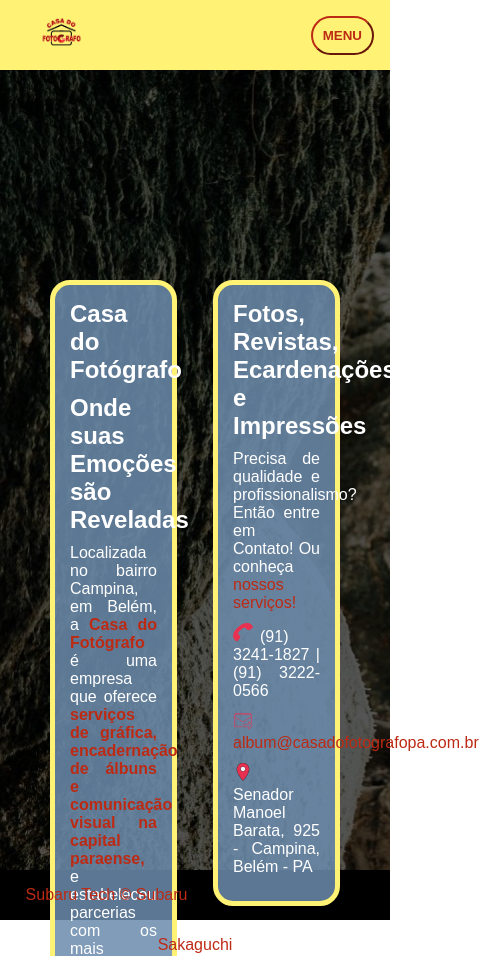
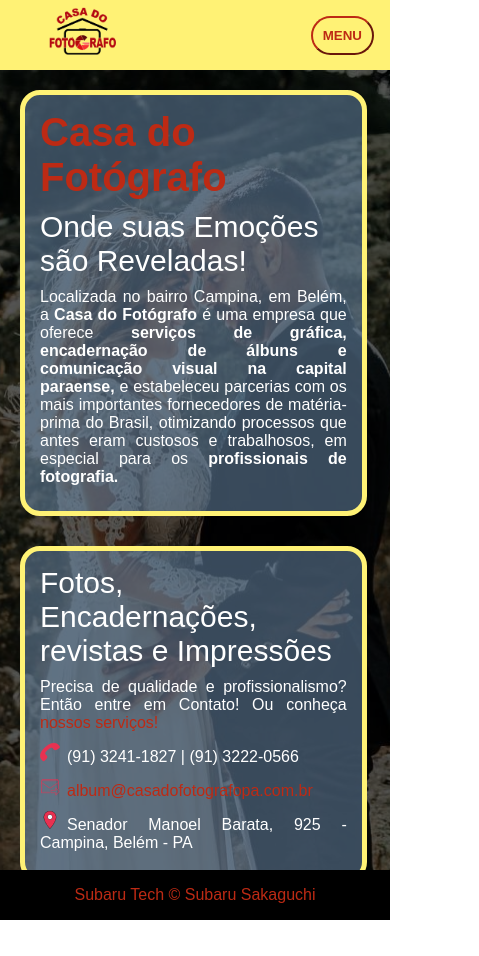
Before and after one commit to subarusakaguchi/projeto-casa-do-fotografo, a plain HTML site: page index.html in a window 390 px wide. Shown: the top 956 px of the page, 479 px wide, since content can reach past the window. After the commit the page ends 920 px from the top, so only its background shows below. Drawn offline with Linux system fonts and the light colour scheme.

Commit message:
Home pronta

```diff
--- a/css/styleMain.css
+++ b/css/styleMain.css
@@ -1,6 +1,17 @@
 * {
     padding: 0;
     margin: 0;
+}
+
+h1 {
+    font: bold 40px arial;
+    color: #BD2A14;
+    text-align: left;
+}
+
+h2 {
+    font: normal 30px arial;
+    text-align: left;
 }
 
 body {
@@ -94,14 +105,6 @@ header {
     margin-top: 10rem;
 }
 
-.mainText p {
-    color: black;
-}
-
-.mainText h2 {
-    color: #BD2A14;
-}
-
 .mainText2 {
     text-align: justify;
     padding: 15px;
@@ -132,10 +135,6 @@ header {
     list-style-position: inside;
 }
 
-strong {
-    color: #BD2A14;
-}
-
 footer {
     color: #BD2A14;
     background-color: black;
@@ -145,9 +144,13 @@ footer {
     height: 50px;
 }
 
-@media only screen and (max-width: 767px) {
+@media only screen and (max-width: 700px) {
     #BTN {
         display: block;
+    }
+
+    .logo {
+        width: 35%;
     }
 
     .menu {
@@ -171,5 +174,23 @@ footer {
         display: block;
     }
 
+    .main {
+        background-position: center;
+        padding: 5px;
+        padding-top: 20px;
+        padding-left: 20px;
+    }
 
+    .mainText1, .mainText2 {
+        background-color: #6c8cad85;
+        box-sizing: border-box;
+        margin: 0;
+        display: block;
+        width: 95%;
+        float: none;
+    }
+
+    .mainText2 {
+        margin-top: 30px;
+    }
 }
--- a/index.html
+++ b/index.html
@@ -39,13 +39,13 @@
         <section class="main">
             <div class="mainText1">
                 <h1 class="mb">Casa do Fotógrafo</h1>
-                <h2 class="mb">Onde suas Emoções são Reveladas</h2>
+                <h2 class="mb">Onde suas Emoções são Reveladas!</h2>
                 <p class="mb">Localizada no bairro Campina, em Belém, a <strong>Casa do Fotógrafo</strong> é uma empresa que oferece <strong>serviços de gráfica, encadernação de álbuns e comunicação visual na capital paraense,</strong> e estabeleceu parcerias com os
                     mais importantes fornecedores de matéria-prima do Brasil, otimizando processos que antes eram custosos e trabalhosos, em especial para os <strong>profissionais de fotografia.</strong></p>
             </div>
 
             <div class="mainText2">
-                <h2 class="mb">Fotos, Revistas, Ecardenações e Impressões</h2>
+                <h2 class="mb">Fotos, Encadernações, revistas e Impressões</h2>
                 <p class="mb">Precisa de qualidade e profissionalismo? Então entre em Contato! Ou conheça <a href="services.html">nossos serviços!</a></p>
                 <ul>
                     <li class="icon1 mb">(91) 3241-1827 | (91) 3222-0566</li>
```
Also changed, not shown: contact.html (+1 -0 lines), galleries.html (+1 -0 lines), services.html (+1 -0 lines).
